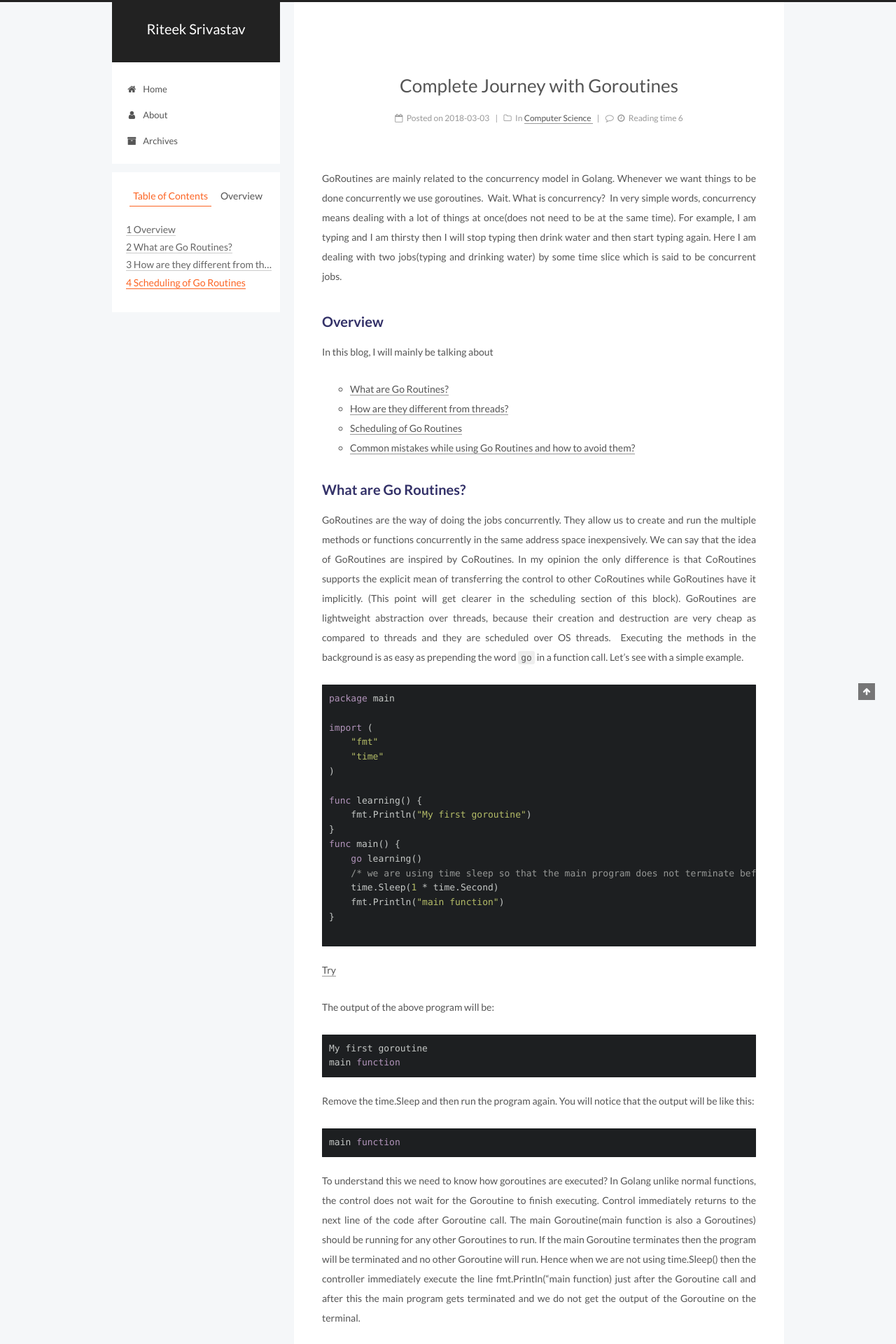
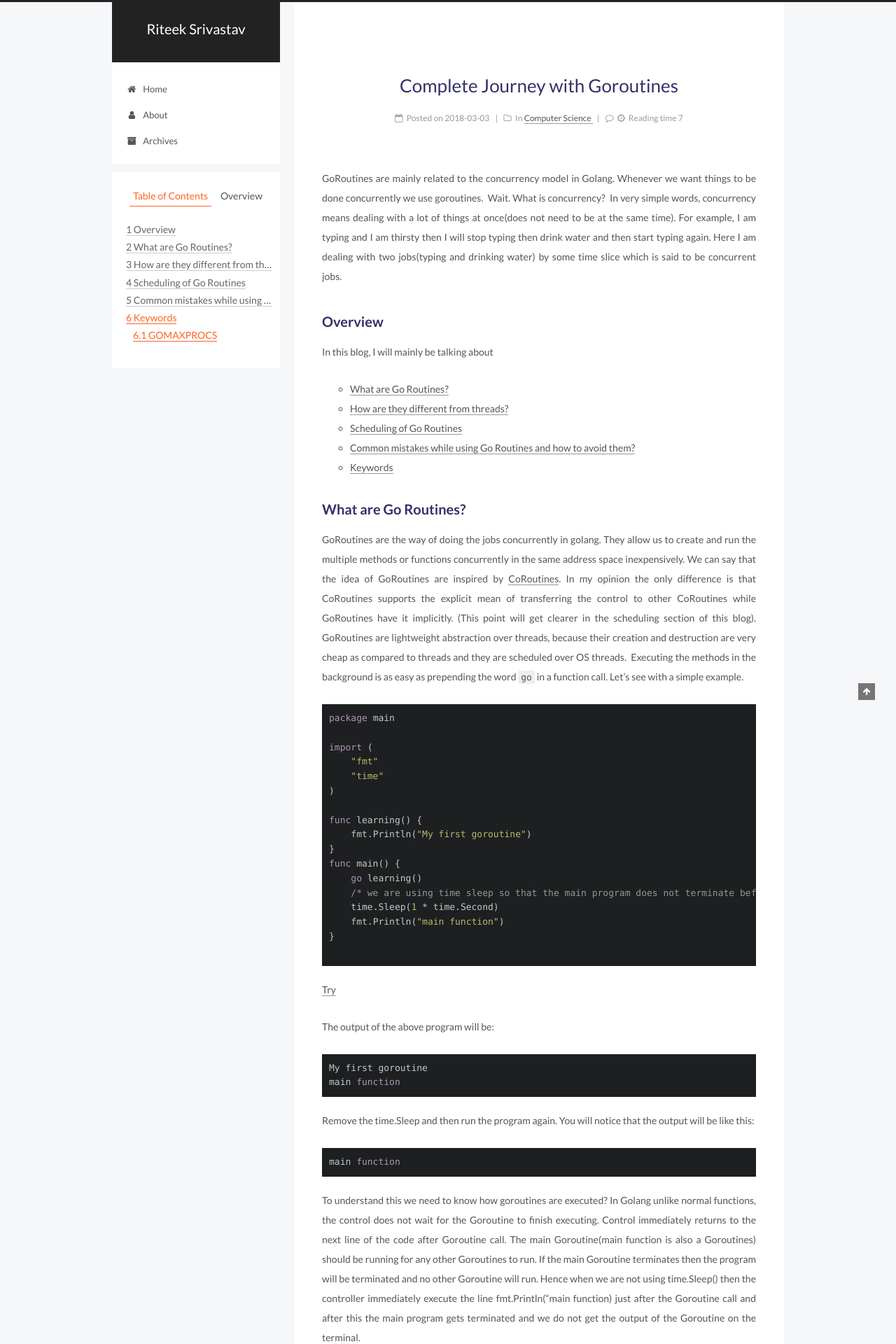
Before and after one commit to shubham7saxena/RiteekS.github.io, a Jekyll site: the page built from _posts/2018-03-03-Complete-Journey-with-GoRoutines.md, in a window 1280 px wide. Shown: the top 1920 px of the page at 70% size. Built offline with Jekyll 4.4.1, drawn with Linux system fonts in a browser that asks for light colours; comment, search, counter and statistics services are not loaded; some of the changed text lies outside the part shown.

Commit message:
Edit goroutines blog

````diff
--- a/_posts/2018-03-03-Complete-Journey-with-GoRoutines.md
+++ b/_posts/2018-03-03-Complete-Journey-with-GoRoutines.md
@@ -9,22 +9,24 @@ tags:
     - Programming
     - Go
     - Concurrency
+    - GoNewbie
 ---
 
 GoRoutines are mainly related to the concurrency model in Golang. Whenever we want things to be done concurrently we use goroutines.
 Wait. What is concurrency?
 In very simple words, concurrency means dealing with a lot of things at once(does not need to be at the same time). For example, I am typing and I am thirsty then I will stop typing then drink water and then start typing again. Here I am dealing with two jobs(typing and drinking water) by some time slice which is said to be concurrent jobs.
 
-## <span style="color:#333168"> Overview </span>
+## Overview
 
 In this blog, I will mainly be talking about
 * [What are Go Routines?](#what-are-go-routines)
 * [How are they different from threads?](#how-are-they-different-from-threads)
 * [Scheduling of Go Routines](#scheduling-of-go-routines)
-* [Common mistakes while using Go Routines and how to avoid them?](#common-mistakes-while-using-go-routines-and-how-to-avoid-them?)
+* [Common mistakes while using Go Routines and how to avoid them?](#common-mistakes-while-using-go-routines-and-how-to-avoid-them)
+* [Keywords](#keywords)
 
-## <span style="color:#333168"> What are Go Routines? </span>
-GoRoutines are the way of doing the jobs concurrently. They allow us to create and run the multiple methods or functions concurrently in the same address space inexpensively. We can say that the idea of GoRoutines are inspired by CoRoutines. In my opinion the only difference is that CoRoutines supports the explicit mean of transferring the control to other CoRoutines while GoRoutines have it implicitly. (This point will get clearer in the scheduling section of this block). GoRoutines are lightweight abstraction over threads, because their creation and destruction are very cheap as compared to threads and they are scheduled over OS threads.
+## What are Go Routines?
+GoRoutines are the way of doing the jobs concurrently in golang. They allow us to create and run the multiple methods or functions concurrently in the same address space inexpensively. We can say that the idea of GoRoutines are inspired by [CoRoutines](https://en.wikipedia.org/wiki/Coroutine). In my opinion the only difference is that CoRoutines supports the explicit mean of transferring the control to other CoRoutines while GoRoutines have it implicitly. (This point will get clearer in the scheduling section of this blog). GoRoutines are lightweight abstraction over threads, because their creation and destruction are very cheap as compared to threads and they are scheduled over OS threads.
 Executing the methods in the background is as easy as prepending the word `go` in a function call. Let’s see with a simple example.
 
 ```go
@@ -65,13 +67,13 @@ To understand this we need to know how goroutines are executed? In Golang unlike
 
 *Using sleep in the main Goroutine is a hack we are using here just to understand how Goroutines work. Mainly we use [channels](https://www.sohamkamani.com/blog/2017/08/24/golang-channels-explained/) to block the main Goroutine until all other Goroutines finish their execution.*
 
-## <span style="color:#333168"> How are they different from threads? </span>
+## How are they different from threads?
 
-Many people think that Goroutines are faster than threads. This is not entirely correct. It’s not any faster,but it allows you to do things concurrently. If things are right, the runtime will also split the work across multiple processors. So you_may_get parallelism out of it, too. But think of it as a way of doing things concurrently. If task A is blocked on something (waiting on I/O), the scheduler understands that another goroutine that’s ready to run can be executed while waiting for the I/O to return.
+Many people think that Goroutines are faster than threads. This is not entirely correct. It’s not any faster,it also allows you to do things concurrently but if things are right, the runtime will also split the work across multiple processors. So you_may_get parallelism out of it, too. But think of it as a way of doing things concurrently. If task A is blocked on something (waiting on I/O), the scheduler understands that another goroutine that’s ready to run can be executed while waiting for the I/O to return.
 
 GoRoutines have benefit over threads in:
 
-**Memory consumption:** The creation of go routines requires much less memory as compared to threads. It requires 2kb of memory while threads requires 5Mb(~500 times as compared to goroutines). They are designed in the way that stack size of go routines can grow and shrink according to need of the application. There might be only one thread in the program with thousands of goroutines.
+**Memory consumption:** The creation of go routines requires much less memory as compared to threads. It requires 2kb of memory while threads requires 1Mb(~500 times as compared to goroutines). They are designed in the way that stack size of go routines can grow and shrink according to need of the application. There might be only one thread in the program with thousands of goroutines.
 
 **Setup and Teardown cost:** Thread have significant setup and teardown costs because it has to request resources from the OS and return it once its done. While go routines are created and destroyed by the go runtime(it manages scheduling, garbage collection, and the runtime environment for goroutines) and those operations are pretty cheap.
 
@@ -83,11 +85,11 @@ GoRoutines have benefit over threads in:
 
 **Switch cost:** This difference is mainly because of the difference in the scheduling of goroutines and threads. Threads are scheduled *preemptively* (If a process is running for more than a scheduler time slice, it would preempt the process and schedule execution of another runnable process on the same CPU), the schedular needs to save/restore all registers i.e. 16 general purpose registers, PC (Program Counter), SP (Stack Pointer), segment registers etc. While Go routines are scheduled *cooperatively*,(explained in the scheduling section) they do not directly talk to the OS kernel. When a goroutine switch occurs very few registers(say 3) like program counter and stack pointer need to be saved/restored. For more details refer [this](https://electronics.stackexchange.com/questions/115286/what-processor-registers-are-saved-and-recovered-in-a-context-switch).
 
-## <span style="color:#333168"> Scheduling of Go Routines </span>
+## Scheduling of Go Routines
 
 As I have mentioned in the last paragraph that goroutines are cooperatively scheduled. In cooperative scheduling there is no concept of scheduler time slice, in this scheduling goroutines yield the control periodically when they are idle or logically blocked in order to run multiple goroutines concurrently.
 The switch between goroutines happens only at well defined points, when an explicit call is made to the Go runtime scheduler. And those well defined points are like:
-- Channel send and receive operations, if those operations would block.
+- Channels send and receive operations, if those operations would block.
 - The Go statement, although there is no guarantee that new goroutine will be scheduled immediately.
 - Blocking syscalls like file and network operations.
 - After being stopped for a garbage collection cycle.
@@ -97,9 +99,10 @@ Now lets see how they are scheduled internally. Go uses three entities to explai
 - OSThread (M)
 - Goroutines (G)
 
-In any particular Go application the number of processors is equal to the GOMAXPOCS, hence in any application it is equal to the no. of core available for that application. OSThreads are scheduled over processors and goroutines are scheduled over OSThreads as explained in the Fig 2.
+In any particular Go application the number of processors is equal to the GOMAXPOCS, hence in any application it is equal to the no. of cores available for that application. OSThreads are scheduled over processors and goroutines are scheduled over OSThreads as explained in the Fig 2.
 
-`Go` has an M:N scheduler that also utilizes multiple processors. At any time, M goroutines need to be scheduled on N OS threads that runs on at most GOMAXPROCS numbers of processors.Go scheduler distribute runnable goroutines over multiple worker OS threads that runs on one or more processors.
+`Go` has an M:N scheduler that also utilizes multiple processors. At any time, M goroutines need to be scheduled on N OS threads that runs on at most [GOMAXPROCS](#gomaxprocs) numbers of processors(`N <= GOMAXPROCS`). Go scheduler distribute runnable goroutines over multiple worker OS threads that runs on one or more processors.
+
 
 ![go runtime](/assets/images/GoRoutines_Scheduling.png)
 <p align="center">
@@ -110,9 +113,35 @@ In any particular Go application the number of processors is equal to the GOMAXP
 Every P has a local goroutine queue and also there is a global goroutine queue which contains runnable goroutines. Each M should be assigned to a P. Ps may have no Ms if they are blocked or in a system call. At any time, there are at most GOMAXPROCS number of P and only one M can run per P. More Ms can be created by the scheduler if required.
 
 
-In each round of scheduling scheduler finds a runnable G and execute it. Once a runnable G is found, it is executed until it is blocked(as explained above). Very rarely scheduler search for G in the global queue(like 1/70 times) if it does not find any G there then it finds in the local queue if there also it does get any G then it try to steal from other Ps(Fig 3) if again it does not get any G then it again try to search in the global queue.
+In each round of scheduling scheduler finds a runnable G and execute it. Once a runnable G is found, it gets executed until it is blocked(as explained above). How does scheduler search for a runable goroutine.
+
+```
+        Search in the local queue
+        if not found
+            Try to steal from other Ps' local queue //see Fig 3
+            if not found
+                Search in the global queue
+
+        Also periodically it searches in the global queue (every ~ 1/70)
+
+```
 
 ![go runtime](/assets/images/stealing.png)
 <p align="center">
   Fig 3
 </p>
+
+## Common mistakes while using Go Routines and how to avoid them?
+If we are not aware about how goroutines internally work then we can make mistakes like:
+
+**Not checking the FD limit and memory limit**
+You should always check the resources (like file descriptor and memory) limit required for the go program when you are creating huge number of goroutines and inside each goroutines either you are allocating large memory or dealing with files. Otherwise if memory limit will exceeds then memory leak may occur and if FD limit will exceed then goroutines may get stuck.
+
+**Running goroutines with infinite loops**
+This is very interesting pitfall of using goroutines but this happens rarely. If you are interested to know know about this please [click](http://www.sarathlakshman.com/2016/06/15/pitfall-of-golang-scheduler)
+
+
+## Keywords
+
+### GOMAXPROCS
+In current version of go, GOMAXPROCS is used to allow the number of processors to a particular go program. The hard limit is still on the number of CPU cores presented to the OS. The `GOMAXPROCS` option allows you to tune it down. By default, as of 1.5+ or 1.6+, `GOMAXPROCS` is set to `runtime.NumCPU()`. Fun trivia: in older versions of Go it was set to `1`, because the scheduler wasn’t as smart and GOMAXPROCS > 1 was extremely detrimental to performance.
--- a/assets/css/main.scss
+++ b/assets/css/main.scss
@@ -65,6 +65,9 @@ $jekyll-config-map : (
   {% endfor %}
 );
 
+h2 {
+  color: #333168;
+}
 
 @function jekyll-config($key) {
   @return map-get($jekyll-config-map, $key);
````
